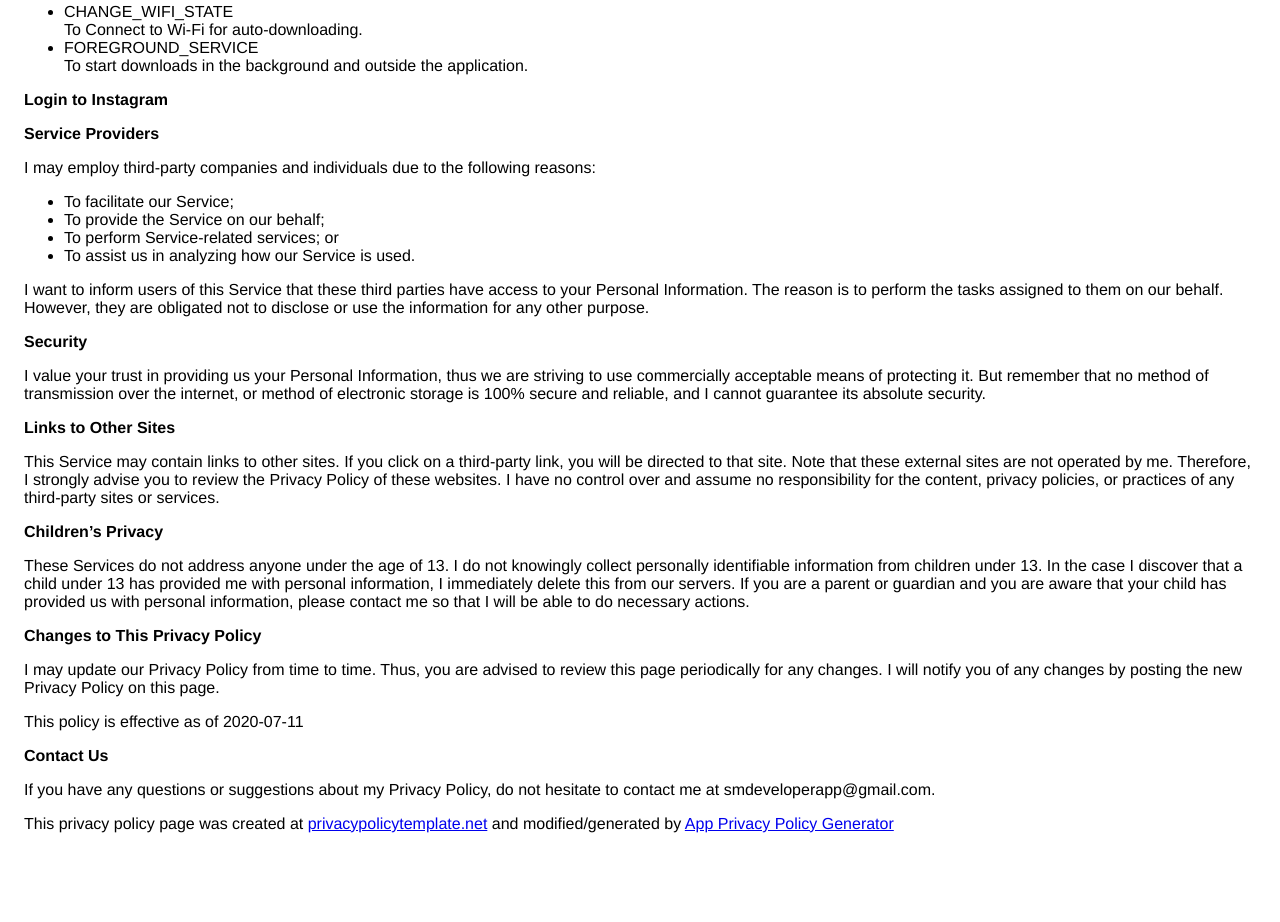
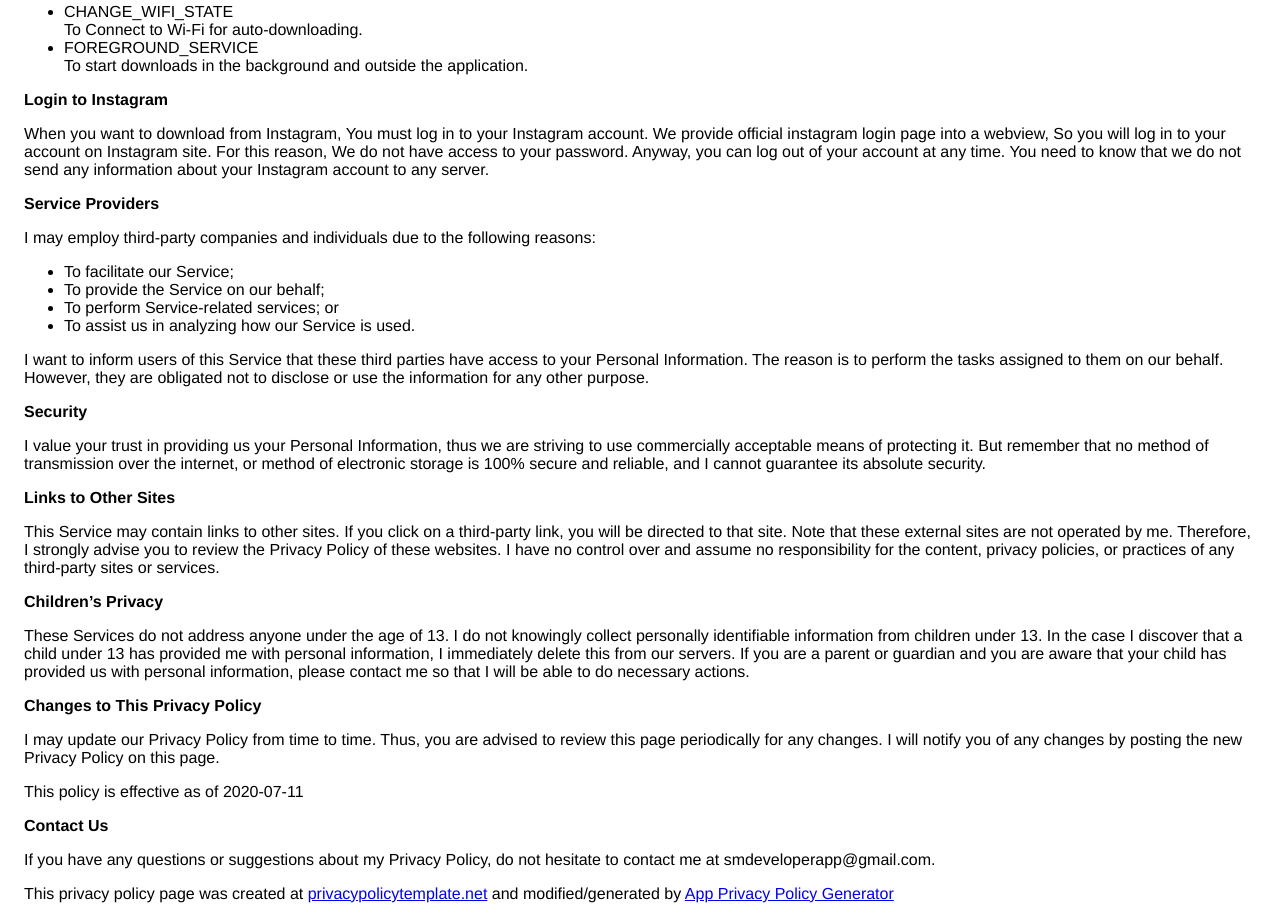
Before and after one commit to salehmosleh/downloaderpp-privacy, a plain HTML site: page index.html in a window 1280 px wide. Shown: the part 1355-2277 px from the top of the page. Before the commit the page ends 2228 px from the top, so only its background shows below. Drawn offline with Linux system fonts and the light colour scheme.

Commit message:
Update index.html

```diff
--- a/index.html
+++ b/index.html
@@ -100,6 +100,11 @@
 				</ul>
 
 				</p> <p><strong>Login to Instagram</strong></p> <p>
+				When you want to download from Instagram, You must log in to your Instagram account.
+				We provide official instagram login page into a webview, So you will log in to your account on Instagram site.
+				For this reason, We do not have access to your password.
+				Anyway, you can log out of your account at any time.
+				You need to know that we do not send any information about your Instagram account to any server.
 
                 </p> <p><strong>Service Providers</strong></p> <p>
                   I may employ third-party companies and
```
